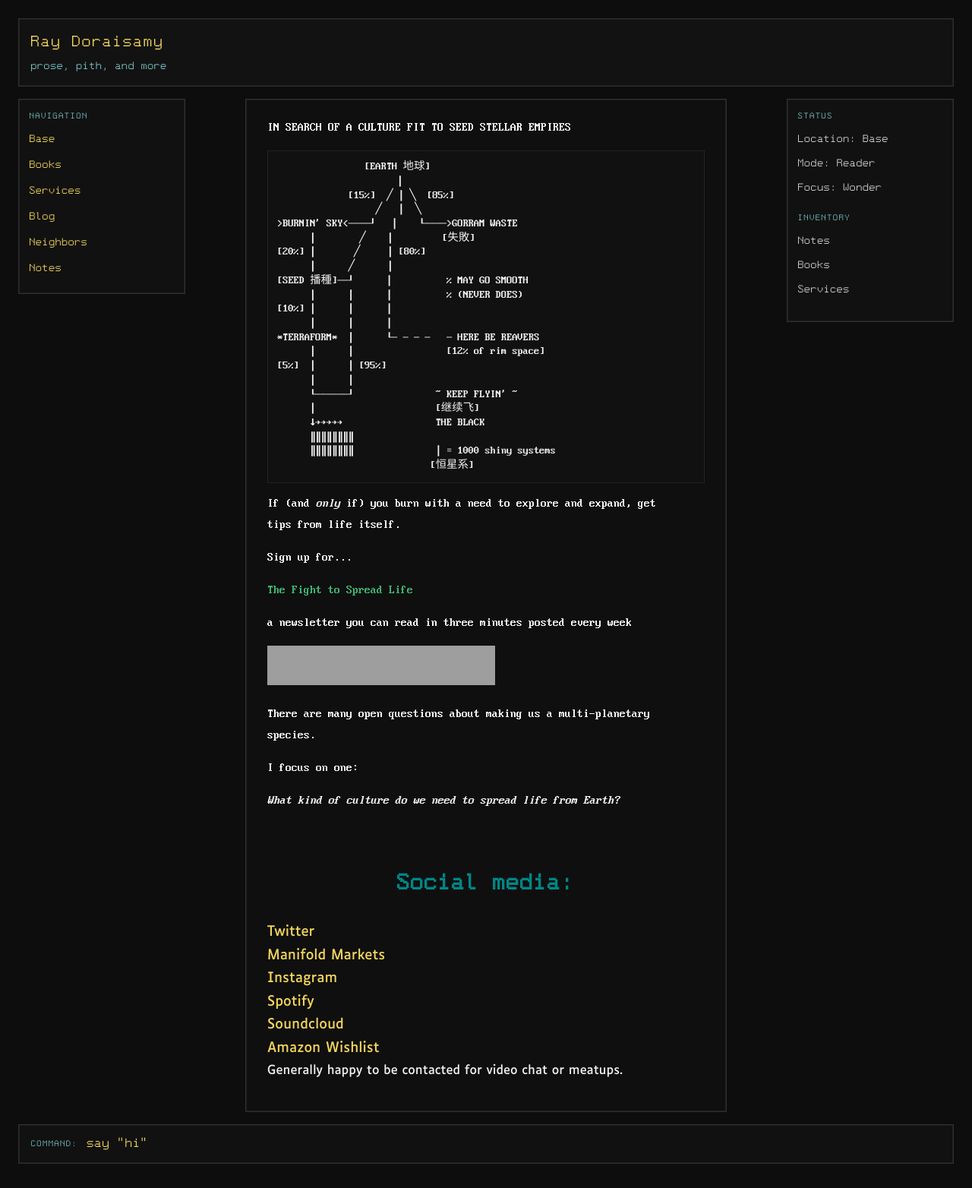
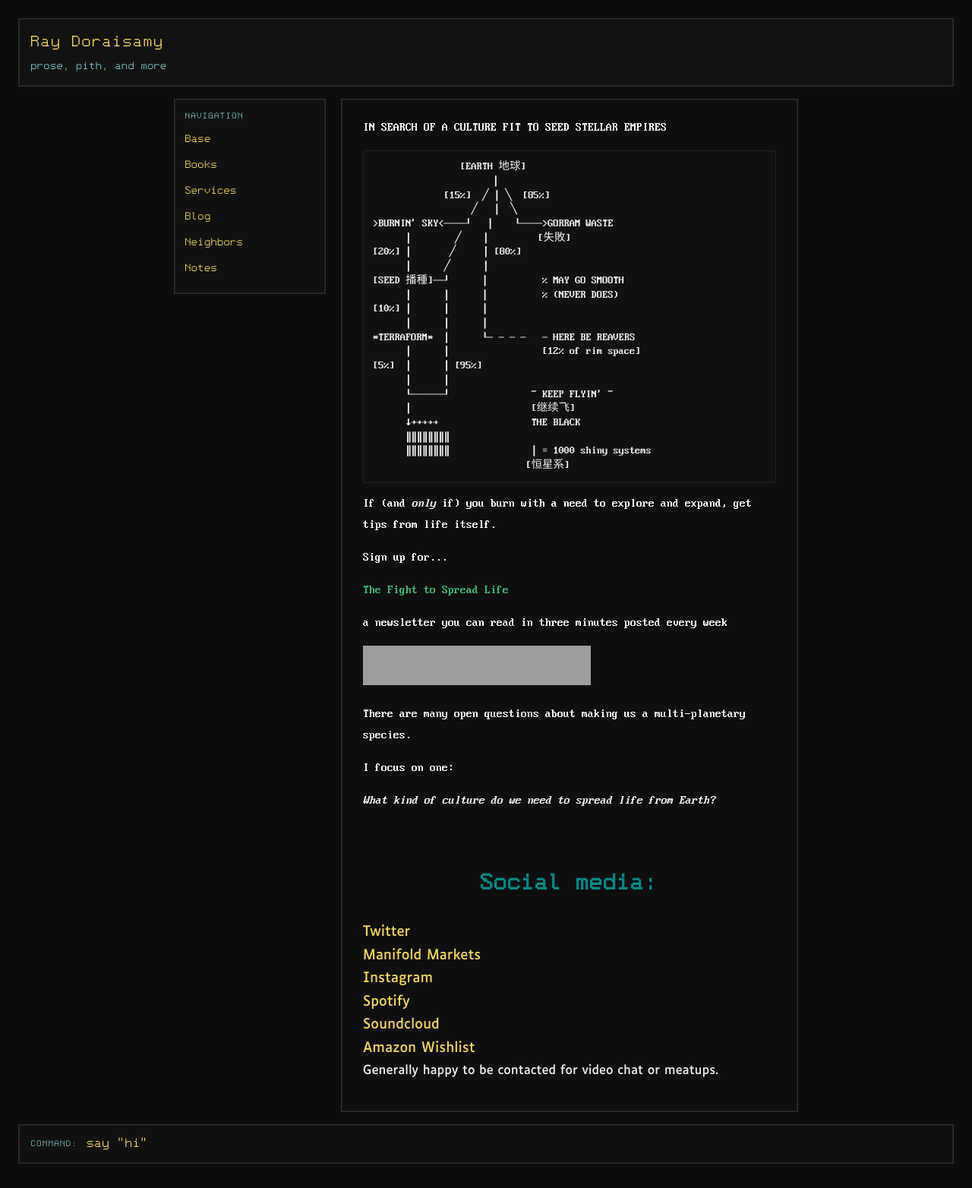
Before and after one commit to ray-dorai/ray-dorai.github.io, a Jekyll site: the page built from index.html, in a window 1280 px wide. Shown: the whole page at 76% size. Built offline with Jekyll 4.4.1, drawn with Linux system fonts in a browser that asks for light colours; grey boxes are pictures that could not be loaded.

Commit message:
Remove status panel and center nav

```diff
--- a/_layouts/default.html
+++ b/_layouts/default.html
@@ -42,20 +42,6 @@
 						{{ content }}
 					</div>
 				</main>
-				<aside class="mud-panel mud-panel--right">
-					<div class="mud-panel__title">Status</div>
-					<ul class="mud-panel__list">
-						<li>Location: Base</li>
-						<li>Mode: Reader</li>
-						<li>Focus: Wonder</li>
-					</ul>
-					<div class="mud-panel__title">Inventory</div>
-					<ul class="mud-panel__list">
-						<li>Notes</li>
-						<li>Books</li>
-						<li>Services</li>
-					</ul>
-				</aside>
 			</div>
 			<footer class="mud-footer">
 				<div class="mud-footer__prompt">Command:</div>
--- a/css/main.css
+++ b/css/main.css
@@ -130,8 +130,10 @@ ul.posts li {
 .mud-layout {
   display: grid;
   gap: 20px;
-  grid-template-columns: minmax(180px, 220px) minmax(0, 1fr) minmax(180px, 220px);
+  grid-template-columns: minmax(160px, 200px) minmax(0, 1fr);
   align-items: start;
+  max-width: 1100px;
+  margin: 0 auto;
 }
 
 .mud-panel {
@@ -149,17 +151,6 @@ ul.posts li {
   font-size: 0.75rem;
   color: var(--accent-cool);
   margin-bottom: 8px;
-}
-
-.mud-panel__list {
-  list-style: none;
-  padding: 0;
-  margin: 0 0 16px 0;
-}
-
-.mud-panel__list li {
-  margin-bottom: 6px;
-  color: var(--muted);
 }
 
 .mud-main {
@@ -223,18 +214,14 @@ ul.posts li {
 
 @media only screen and (max-width: 900px) {
   .mud-layout {
-    grid-template-columns: minmax(160px, 200px) minmax(0, 1fr);
+    grid-template-columns: 1fr;
     grid-template-areas:
-      "main main"
-      "left right";
+      "main"
+      "left";
   }
 
   .mud-panel--left {
     grid-area: left;
-  }
-
-  .mud-panel--right {
-    grid-area: right;
   }
 
   .mud-main {
```
